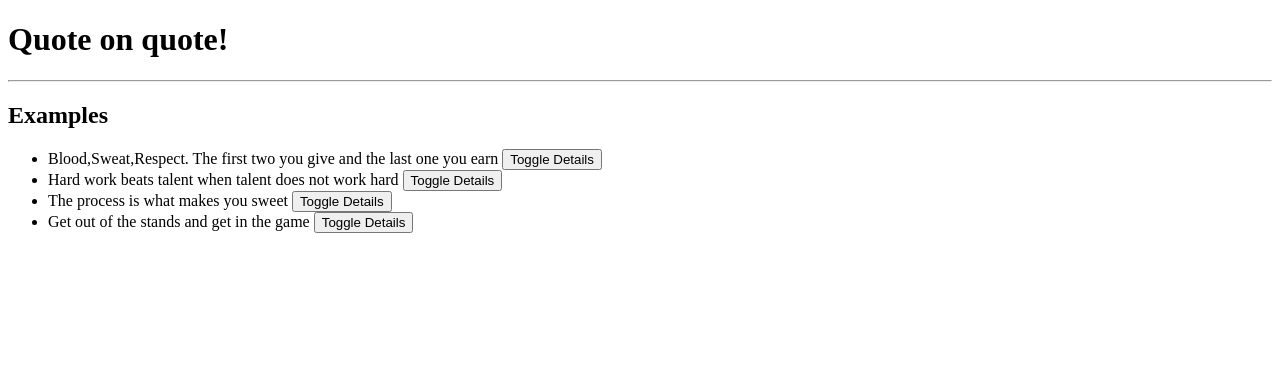
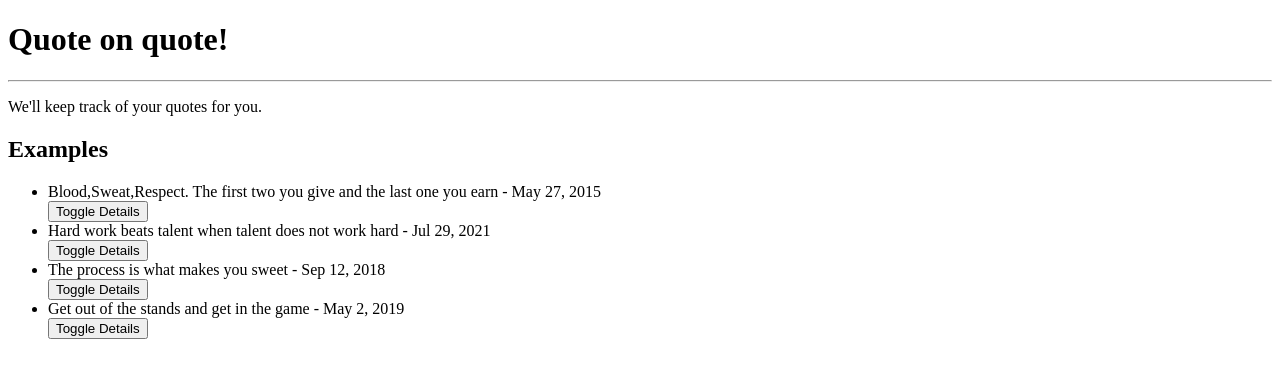
Before and after one commit to Cian747/quote-app, an Angular app: page / in a window 1280 px wide. Shown: the top 378 px of the page. Built offline with nearby package versions, Linux system fonts and the light colour scheme.

Commit message:
added upvote and downvote feature

```diff
--- a/src/app/app.module.ts
+++ b/src/app/app.module.ts
@@ -5,12 +5,14 @@ import { AppRoutingModule } from './app-routing.module';
 import { AppComponent } from './app.component';
 import { QuoteComponent } from './quote/quote.component';
 import { QuoteDetailComponent } from './quote-detail/quote-detail.component';
+import { QuoteFormComponent } from './quote-form/quote-form.component';
 
 @NgModule({
   declarations: [
     AppComponent,
     QuoteComponent,
-    QuoteDetailComponent
+    QuoteDetailComponent,
+    QuoteFormComponent
   ],
   imports: [
     BrowserModule,
--- a/src/app/quote-detail/quote-detail.component.html
+++ b/src/app/quote-detail/quote-detail.component.html
@@ -1,2 +1,4 @@
 <p>{{name.author}}</p>
+<button (click) = 'upVote(true)'>Like</button>{{name.likes}}
+<button (click) = 'downVote(true)'>Dislike</button>{{name.dislikes}}
 <button (click)= 'goalComplete(true)'>Delete Goal</button>
--- a/src/app/quote-detail/quote-detail.component.ts
+++ b/src/app/quote-detail/quote-detail.component.ts
@@ -16,6 +16,20 @@ export class QuoteDetailComponent implements OnInit {
     this.isComplete.emit(complete);
   }
 
+
+  @Output() myLike = new EventEmitter<boolean>();
+
+  upVote(yes:boolean){
+    this.myLike.emit(yes);
+  }
+
+
+  @Output() yourLike = new EventEmitter<boolean>();
+
+  downVote(no:boolean){
+    this.yourLike.emit(no);
+  }
+
   constructor() { }
 
   ngOnInit(): void {
--- /dev/null
+++ b/src/app/quote-form/quote-form.component.html
@@ -0,0 +1 @@
+<p>quote-form works!</p>
--- /dev/null
+++ b/src/app/quote-form/quote-form.component.ts
@@ -0,0 +1,15 @@
+import { Component, OnInit } from '@angular/core';
+
+@Component({
+  selector: 'app-quote-form',
+  templateUrl: './quote-form.component.html',
+  styleUrls: ['./quote-form.component.css']
+})
+export class QuoteFormComponent implements OnInit {
+
+  constructor() { }
+
+  ngOnInit(): void {
+  }
+
+}
--- a/src/app/quote.ts
+++ b/src/app/quote.ts
@@ -1,7 +1,7 @@
 export class Quote {
 
   showName: boolean;
-  constructor(public id: number,public words: string,public author: string){
+  constructor(public id: number,public words: string,public author: string,public likes:number,public dislikes:number, public completeDate: Date){
     this.showName=false;
   }
 }
--- a/src/app/quote/quote.component.html
+++ b/src/app/quote/quote.component.html
@@ -1,11 +1,13 @@
 <h1>Quote on quote!</h1>
 <hr>
+<p>We'll keep track of your quotes for you.</p>
 <h2>Examples</h2>
 <ul>
-  <li *ngFor = 'let quote of quotes; let i = index'>
-    {{quote.words}}
+  <li *ngFor='let quote of quotes; let i = index'>
+    {{quote.words}} - {{quote.completeDate | date}} <br>
     <button (click)='toggleDetails(i)'>Toggle Details</button>
-    <app-quote-detail *ngIf = 'quote.showName' [name] = 'quote' (isComplete) = 'completeGoal($event,i)'></app-quote-detail>
+    <app-quote-detail *ngIf='quote.showName' [name]='quote' (isComplete)='completeGoal($event,i)' (myLike)='addLike($event,i)' (yourLike) ='addNotLike($event,i)'>
+    </app-quote-detail>
   </li>
 </ul>
-<p *ngIf = 'quotes.length > 5'> There's room for more.</p>
+<p *ngIf='quotes.length > 5'> There's room for more.</p>
--- a/src/app/quote/quote.component.ts
+++ b/src/app/quote/quote.component.ts
@@ -9,10 +9,10 @@ import { Quote } from '../quote';
 export class QuoteComponent implements OnInit {
 
   quotes:Quote[] = [
-    new Quote(1,'Blood,Sweat,Respect. The first two you give and the last one you earn', 'Dwayne(The Rock!) Johnson'),
-    new Quote(2,'Hard work beats talent when talent does not work hard','Cristiano Ronaldo'),
-    new Quote(3,'The process is what makes you sweet','Eric The HipHop Preacher'),
-    new Quote(4,'Get out of the stands and get in the game','Eric the HipHop Preacher')
+    new Quote(1,'Blood,Sweat,Respect. The first two you give and the last one you earn', 'Dwayne(The Rock!) Johnson',20, 2, new Date(2015,4,27)),
+    new Quote(2,'Hard work beats talent when talent does not work hard','Cristiano Ronaldo',10, 3, new Date(2021,6,29)),
+    new Quote(3,'The process is what makes you sweet','Eric The HipHop Preacher', 12, 1, new Date(2018,8,12)),
+    new Quote(4,'Get out of the stands and get in the game','Eric the HipHop Preacher', 11,2,new Date(2019,4,2) )
   ];
 
   toggleDetails(index: number){
@@ -25,6 +25,17 @@ export class QuoteComponent implements OnInit {
     }
   }
 
+   addLike(myLike:boolean,index:number){
+     if(myLike){
+     this.quotes[index].likes++;
+     }
+   }
+
+   addNotLike(yourLike:boolean,index:number){
+     if(yourLike)
+     this.quotes[index].dislikes++;
+   }
+
   constructor() { }
 
   ngOnInit(): void {
```
Also changed, not shown: src/app/quote-form/quote-form.component.css (added), 1 other file (tests, documents, lock files or other folders).
